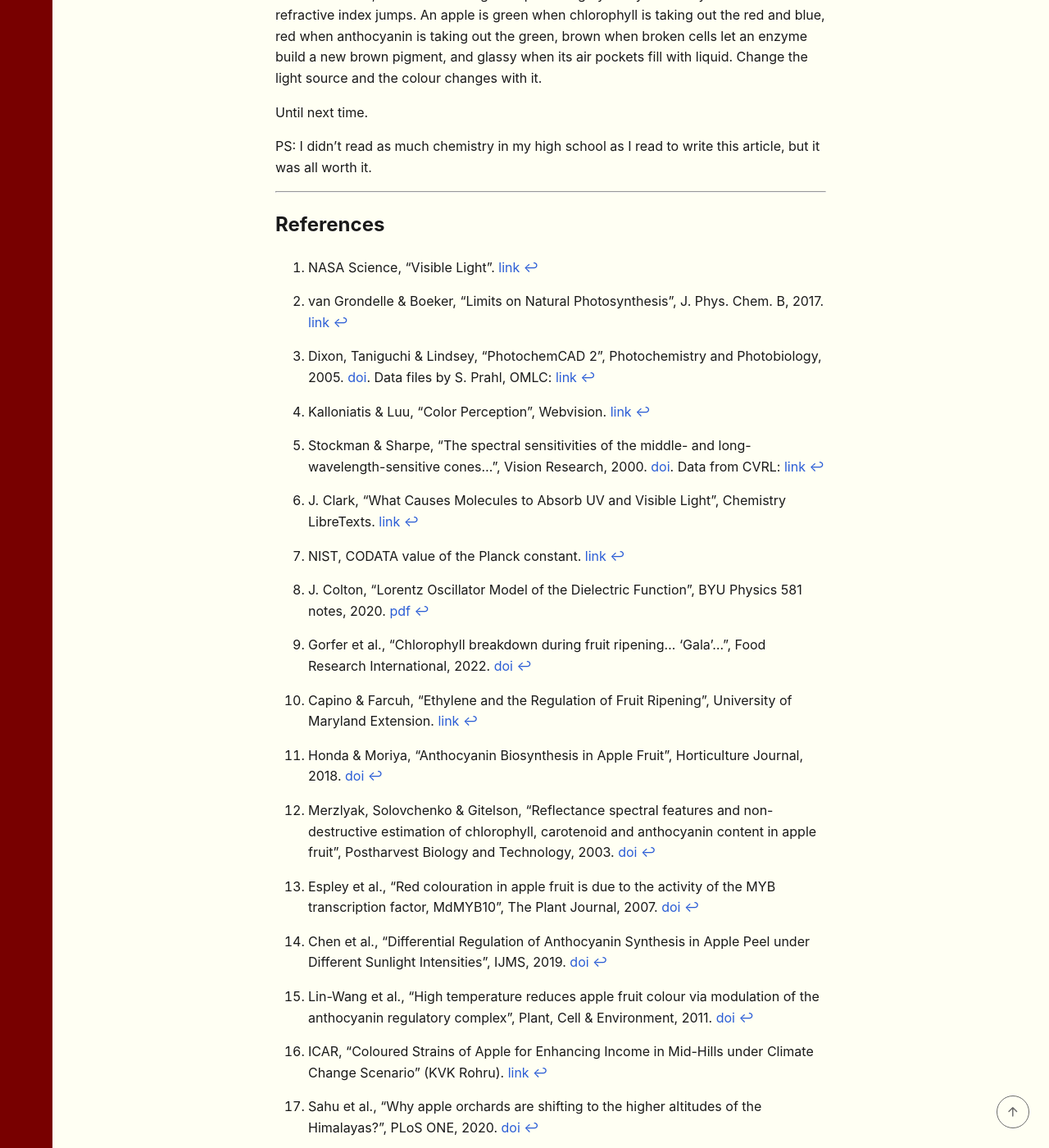
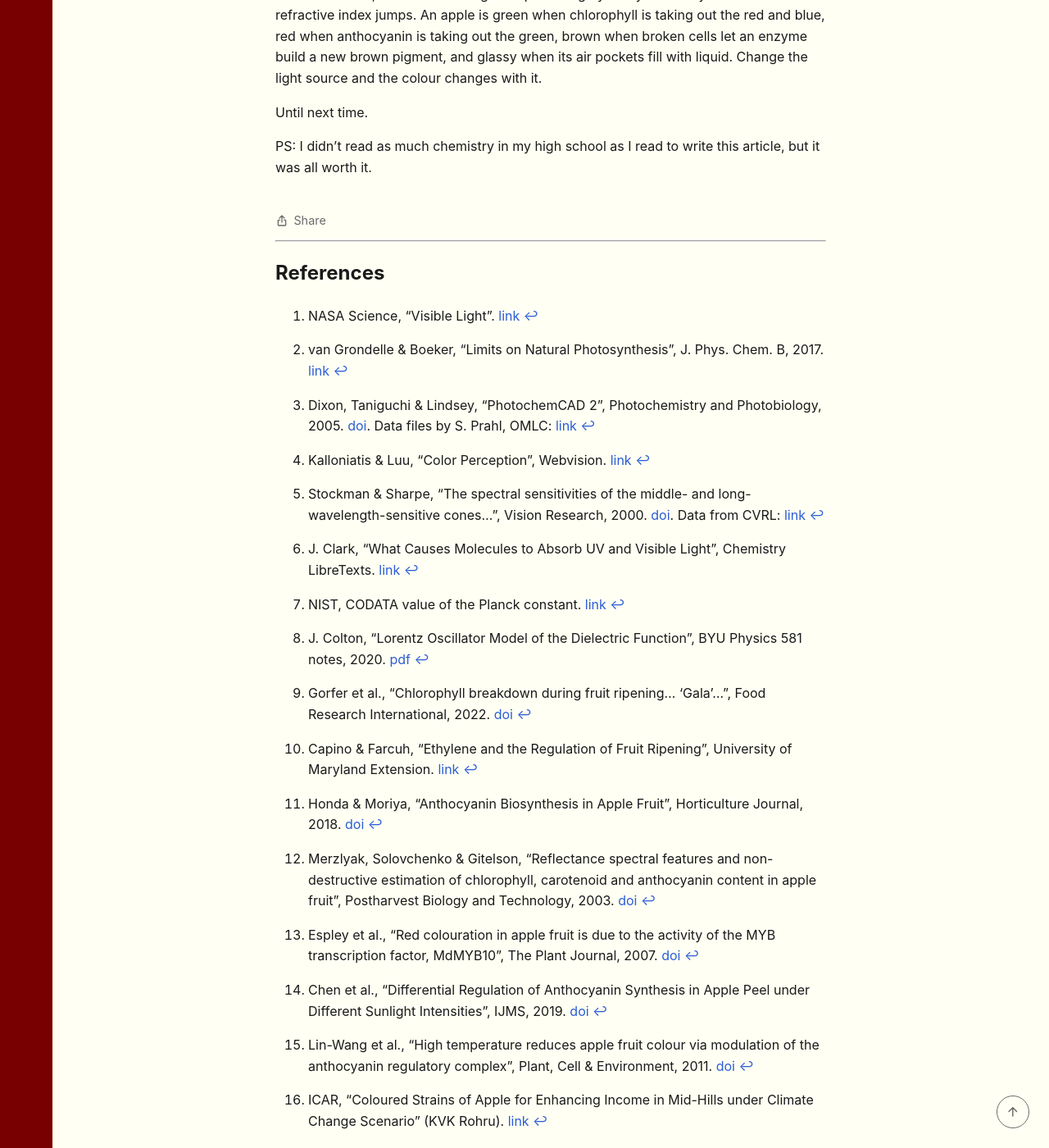
Before and after one commit to goyal-anant/goyal-anant.github.io, a Jekyll site: the page built from _posts/2026-09-26-why-is-an-apple-red.md, in a window 1280 px wide and 1400 px high, scrolled down 12602 px. Shown: the whole window at 82% size. Built offline with Jekyll 4.4.1, drawn with Linux system fonts in a browser that asks for light colours; comment, search, counter and statistics services are not loaded.

Commit message:
Share button on posts, link preview meta tags

```diff
--- a/_layouts/default.html
+++ b/_layouts/default.html
@@ -4,6 +4,16 @@
   <meta charset="UTF-8">
   <meta name="viewport" content="width=device-width, initial-scale=1">
   <title>{% if page.title %}{{ page.title }} &middot; {% endif %}{{ site.title }}</title>
+  {% assign description = page.subtitle | default: page.excerpt | strip_html | strip_newlines | truncate: 160 | default: site.description %}
+  <link rel="canonical" href="{{ page.url | absolute_url }}">
+  <meta name="description" content="{{ description | escape }}">
+  <meta property="og:site_name" content="{{ site.title }}">
+  <meta property="og:title" content="{{ page.title | default: site.title | escape }}">
+  <meta property="og:description" content="{{ description | escape }}">
+  <meta property="og:url" content="{{ page.url | absolute_url }}">
+  <meta property="og:type" content="{% if page.layout == 'post' %}article{% else %}website{% endif %}">
+  {% if page.image %}<meta property="og:image" content="{{ page.image | absolute_url }}">{% endif %}
+  <meta name="twitter:card" content="{% if page.image %}summary_large_image{% else %}summary{% endif %}">
   <link rel="stylesheet" href="{{ '/assets/css/main.css' | relative_url }}">
 </head>
 <body class="layout-{{ page.layout }}">
--- a/_layouts/post.html
+++ b/_layouts/post.html
@@ -15,7 +15,20 @@ layout: default
   <p class="post-date">{{ page.date | date: "%d %b %Y" }} <span class="post-readtime">&middot; {{ minutes }} min read</span></p>
   <h1>{{ page.title }}</h1>
   {% if page.subtitle %}<p class="post-subtitle">{{ page.subtitle }}</p>{% endif %}
-  {{ content }}
+  {% comment %} share sits after the body, before the "---" + "## References" block if the post has one, else before the footnotes {% endcomment %}
+  {% capture tail %}<hr />
+
+<h2 id="references"{% endcapture %}
+  {% unless content contains tail %}{% assign tail = '<div class="footnotes"' %}{% endunless %}
+  {% assign main = content | split: tail %}
+  {{ main | first }}
+  <button id="share" type="button" data-url="{{ page.url | absolute_url }}" data-title="{{ page.title | escape }}">
+    <svg viewBox="0 0 24 24" fill="none" stroke="currentColor" stroke-width="2" stroke-linecap="round" stroke-linejoin="round">
+      <path d="M12 15V3M7.5 7.5 12 3l4.5 4.5M8 11H6a1 1 0 0 0-1 1v8a1 1 0 0 0 1 1h12a1 1 0 0 0 1-1v-8a1 1 0 0 0-1-1h-2"></path>
+    </svg>
+    <span aria-live="polite">Share</span>
+  </button>
+  {% if main.size > 1 %}{{ tail }}{{ main | last }}{% endif %}
 </article>
 <button id="to-top" type="button" aria-label="Back to top">
   <svg viewBox="0 0 24 24" fill="none" stroke="currentColor" stroke-width="2" stroke-linecap="round" stroke-linejoin="round">
@@ -33,6 +46,19 @@ layout: default
       scrollTo({ top: 0, behavior: reduce.matches ? 'auto' : 'smooth' });
     });
   })();
+  // share sheet where the browser has one, otherwise copy the public link
+  (function () {
+    var btn = document.getElementById('share');
+    var label = btn.querySelector('span');
+    var data = { title: btn.dataset.title, url: btn.dataset.url };
+    btn.addEventListener('click', function () {
+      if (navigator.share) return navigator.share(data).catch(function () {});
+      navigator.clipboard.writeText(data.url).then(function () {
+        label.textContent = 'Link copied';
+        setTimeout(function () { label.textContent = 'Share'; }, 2000);
+      });
+    });
+  })();
   // footnote references written back to back ([^a][^b]) get a comma between them: 22,24 not 2224
   document.querySelectorAll('sup[role="doc-noteref"]').forEach(function (s) {
     var p = s.previousSibling;
--- a/assets/css/main.scss
+++ b/assets/css/main.scss
@@ -252,6 +252,22 @@ main {
 /* wide display equations scroll inside themselves on phones */
 .post mjx-container[display="true"] { overflow-x: auto; overflow-y: hidden; }
 .post-readtime { color: var(--muted); }
+#share {
+  display: inline-flex;
+  align-items: center;
+  gap: 0.4rem;
+  margin-top: 1.5rem;
+  padding: 0;
+  font: inherit;
+  font-size: 0.9rem;
+  color: var(--muted);
+  background: none;
+  border: none;
+  cursor: pointer;
+  transition: color 0.15s ease;
+}
+#share:hover, #share:focus-visible { color: var(--fg); }
+#share svg { width: 1rem; height: 1rem; }
 .post-subtitle {
   margin-top: -0.5rem;
   color: var(--muted);
```
Also changed, not shown: _posts/2026-09-26-why-is-an-apple-red.md (+1 -0 lines).
